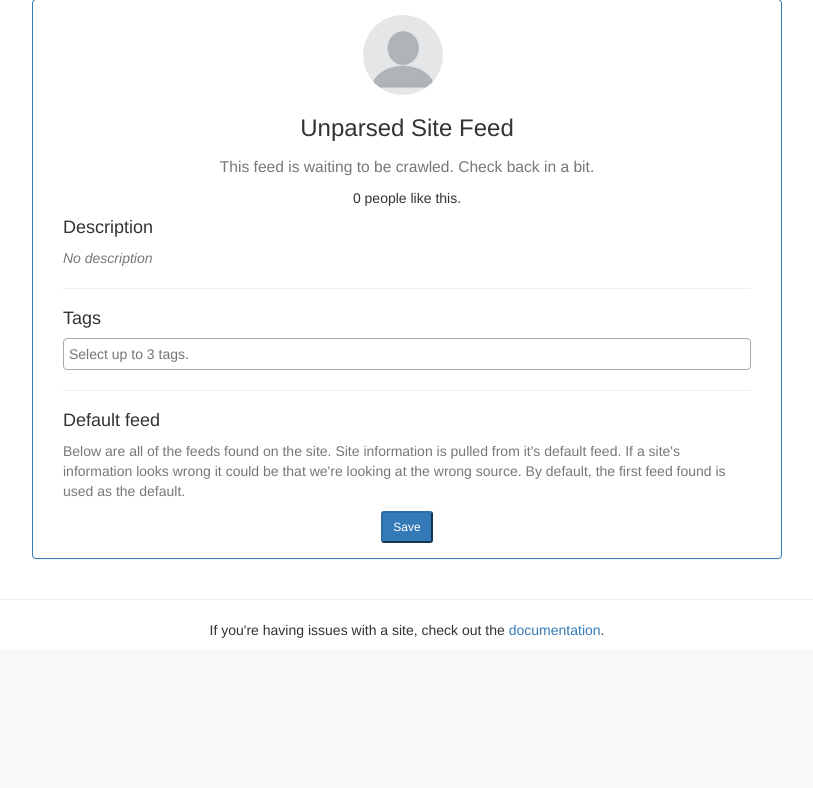
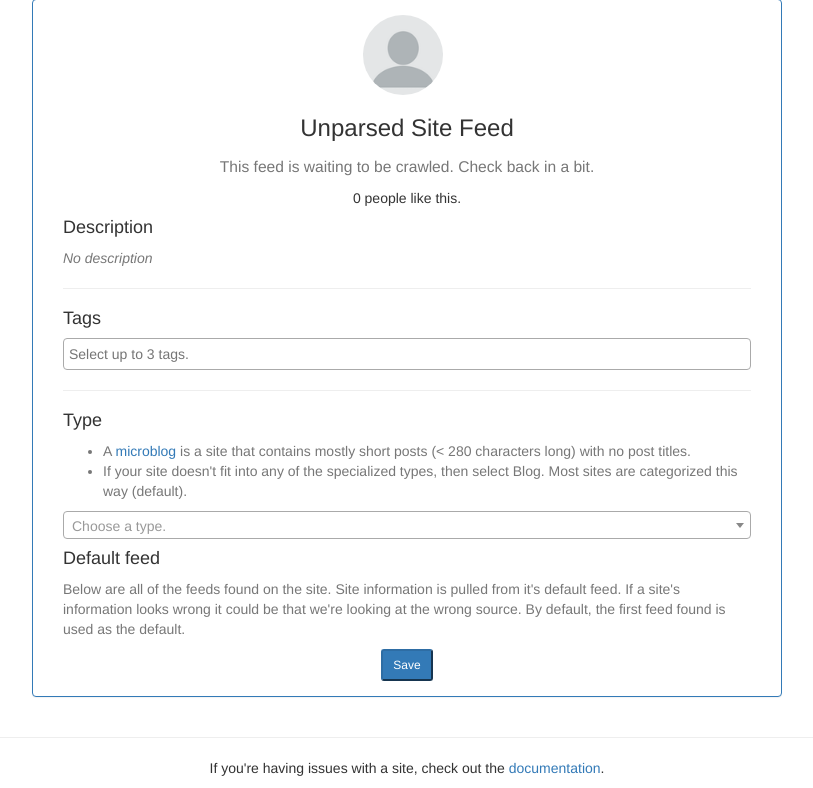
Before and after one commit to BlogHunt/bloghunt-api, a Django app: template users/templates/myfeeds.html in a window 1280 px wide. Shown: the part 202-990 px from the top of the page, without its empty margins (233-1046 px from the left). Before the commit the page ends 840 px from the top, so only its background shows below. Run offline with Django 3.2, Linux system fonts and the light colour scheme; the template is opened without the code that fills it, so the values that code supplies are empty; some libraries are stand-ins or nearby versions.

Commit message:
Adds support for setting types on sites via the user edit page

```diff
--- a/feeds/templates/feeds.html
+++ b/feeds/templates/feeds.html
@@ -72,7 +72,7 @@
                             <img src="{{ site.image }}" width="40" height="40" class="img-circle"/>
                             &nbsp;
                         {% endif %}
-                    <a href="{{ feed.url }}" >
+                    <a href="{{ site.url }}" >
                         {{ site.title }}
                     </a>
                     </h4>
@@ -125,9 +125,9 @@
                 <div class="panel-body">
                     <div class="container-fluid text-center">
                         {% if image %}
-                            <img class="img-circle" width="80px" src="{{ image }}" alt="{{ feed.title }}" />
+                            <img class="img-circle" width="80px" src="{{ image }}" alt="{{ site.title }}" />
                         {% else %}
-                            <img class="img-circle" width="80px" src="{% static 'images/blank-profile-small.png' %}" alt="{{ feed.title }}" />
+                            <img class="img-circle" width="80px" src="{% static 'images/blank-profile-small.png' %}" alt="{{ site.title }}" />
                         {% endif %}&nbsp;<br />
                         <div class="h3">
                             {% if title %}
--- a/users/serializers.py
+++ b/users/serializers.py
@@ -43,11 +43,11 @@ class UserSiteSerializer(serializers.HyperlinkedModelSerializer):
     class Meta:
         fields = (
             'id', 'url', 'feeds', 'title', 'description', 'link', 'tags', 'default_feed',
-            'image', 'time_since_update', 'error', 'all_tags', 'created_on',
+            'image', 'time_since_update', 'error', 'all_tags', 'created_on', 'types', 'type'
         )
         model = feeds.models.Site
         read_only_fields = (
-            'id', 'url', 'feeds', 'title', 'description', 'link',
+            'id', 'url', 'feeds', 'title', 'description', 'link', 'types',
             'image', 'time_since_update', 'error', 'all_tags', 'created_on'
         )
 
@@ -75,7 +75,7 @@ class UserSiteSerializer(serializers.HyperlinkedModelSerializer):
             ][:2]
 
         # Now update as normal.
-        return super().update(site, validated_data)
+        return super(UserSiteSerializer, self).update(site, validated_data)
 
 
 class RecommendationSerializer(serializers.HyperlinkedModelSerializer):
--- a/users/templates/myfeeds.html
+++ b/users/templates/myfeeds.html
@@ -20,6 +20,9 @@
     $(document).ready(function() {
       $('form').ajaxForm();
       $(".site-tags-multiple").select2({
+        maximumSelectionLength: 3
+      });
+      $(".site-tags-single").select2({
         maximumSelectionLength: 3
       });
     });
@@ -180,6 +183,23 @@
                                 </div>
                                 <hr />
                                 <div class="text-left">
+                                    <h4>Type</h4>
+                                    <ul class="text-muted">
+                                        <li>A <a href="http://www.manton.org/2014/09/defining-a-microblog-post.html">microblog</a> is a site that contains mostly short posts (&lt; 280 characters long) with no post titles.</li>
+                                        <li>If your site doesn't fit into any of the specialized types, then select Blog. Most sites are categorized this way (default).</li>
+                                    </ul>
+                                    <div class="row" style="margin-bottom:5px;">
+                                        <div class="col-xs-12">
+                                            <select name="type" class="form-control site-tags-single"
+                                                data-placeholder="Choose a type.">
+                                            {% for type_ in types %}
+                                              <option value="{{ type_.0 }}" {% if type_.0 == type %}selected{% endif %}>{{ type_.1 }}</option>
+                                            {% endfor %}
+                                            </select>
+                                        </div>
+                                    </div>
+                                </div>
+                                <div class="text-left">
                                     <h4>Default feed</h4>
                                     <p class="text-muted">
                                         Below are all of the feeds found on the site.
```
